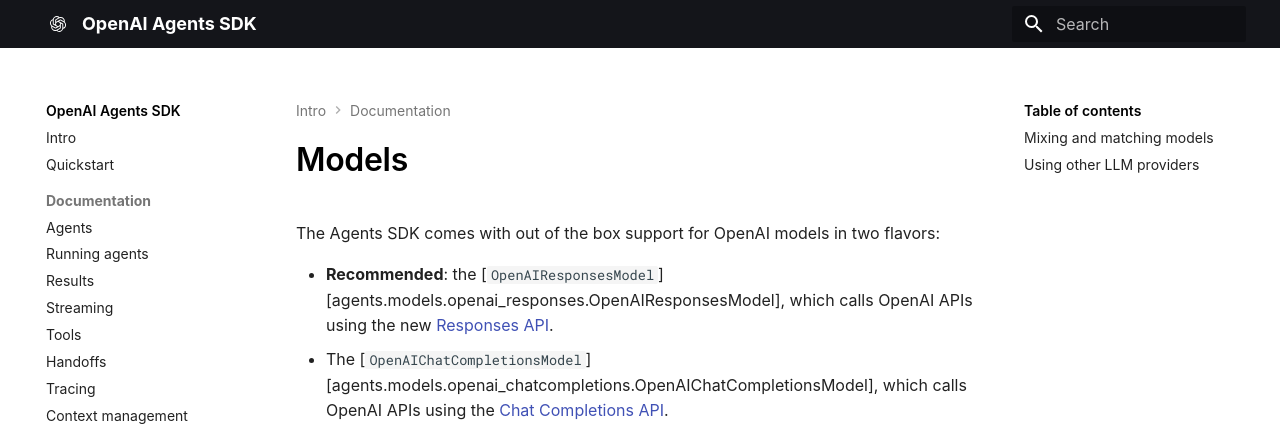
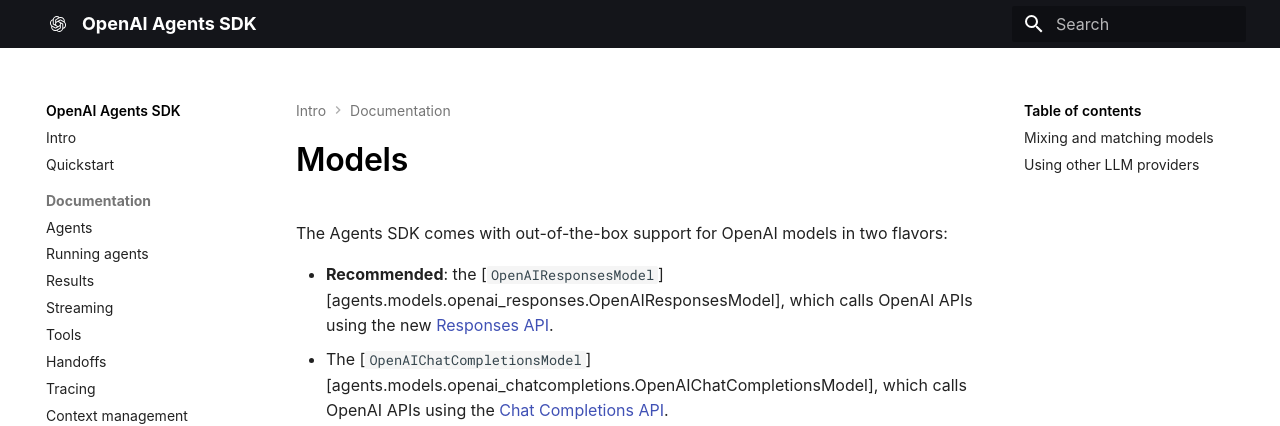
Before and after one commit to zain/openai-agents-python, an MkDocs documentation site: the page built from docs/models.md, in a window 1280 px wide and 900 px high. Shown: the top 426 px of the window. Built offline with MkDocs 1.6.1 and Material for MkDocs 9.7.7, drawn with Linux system fonts in a browser that asks for light colours; some web fonts are replaced.

Commit message:
fix: hyphenated compound adjective out of the box -> out-of-the-box for clarity

```diff
--- a/docs/models.md
+++ b/docs/models.md
@@ -1,6 +1,6 @@
 # Models
 
-The Agents SDK comes with out of the box support for OpenAI models in two flavors:
+The Agents SDK comes with out-of-the-box support for OpenAI models in two flavors:
 
 -   **Recommended**: the [`OpenAIResponsesModel`][agents.models.openai_responses.OpenAIResponsesModel], which calls OpenAI APIs using the new [Responses API](https://platform.openai.com/docs/api-reference/responses).
 -   The [`OpenAIChatCompletionsModel`][agents.models.openai_chatcompletions.OpenAIChatCompletionsModel], which calls OpenAI APIs using the [Chat Completions API](https://platform.openai.com/docs/api-reference/chat).
```
